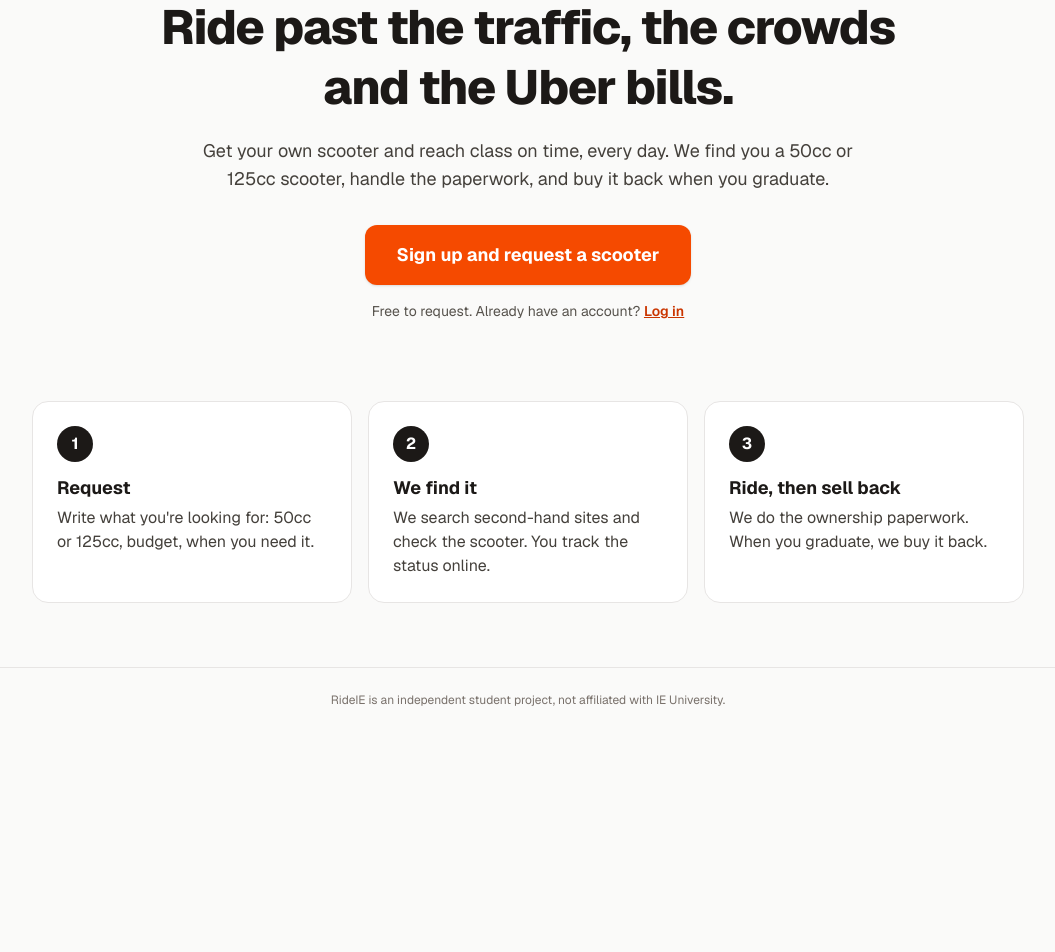
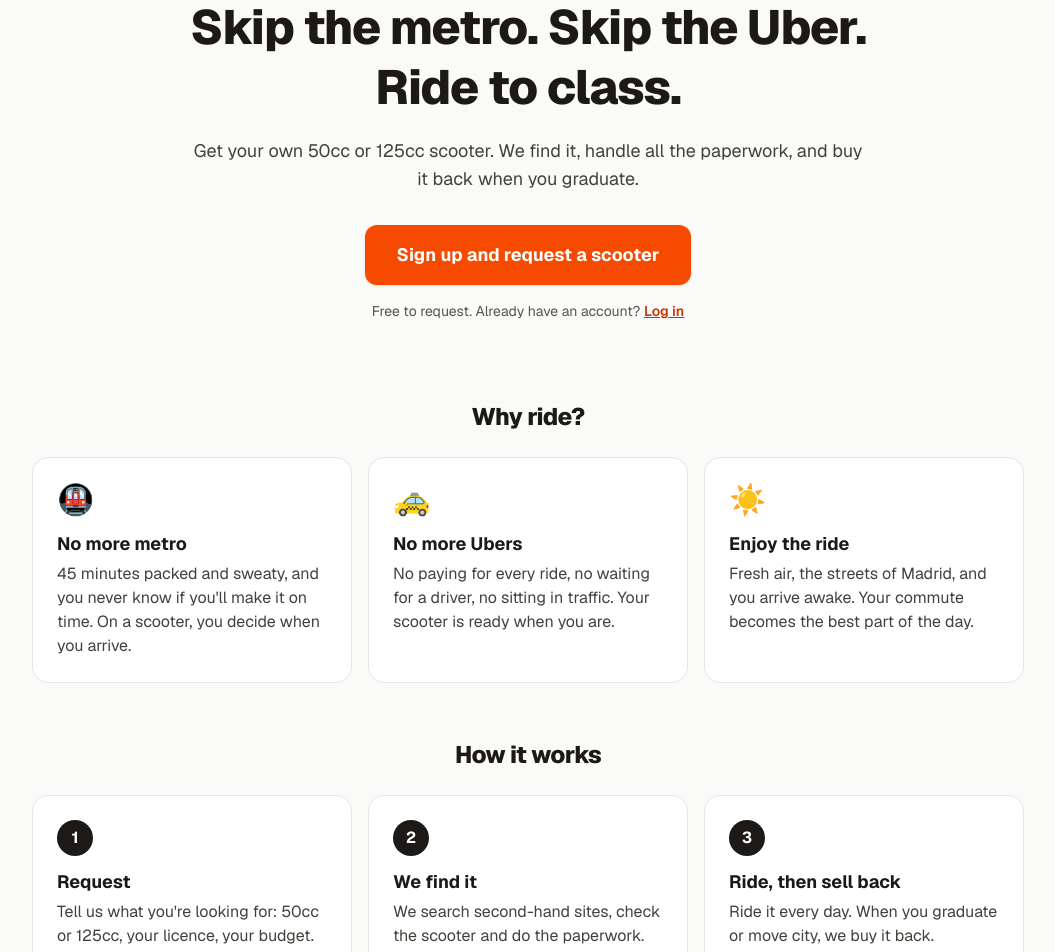
Before and after one commit to Albibike/rideie, a Next.js app: page / in a window 1280 px wide. Shown: the part 180-1132 px from the top of the page, without its empty margins (112-1167 px from the left). Before the commit the page ends 912 px from the top, so only its background shows below. Built offline with nearby package versions, Linux system fonts and the light colour scheme; no server answers.

Commit message:
Rework landing page around three benefits: skip the metro, skip the Uber, enjoy the ride
Co-Authored-By: Claude Opus 5.5 <noreply@anthropic.com>

```diff
--- a/src/app/layout.tsx
+++ b/src/app/layout.tsx
@@ -9,9 +9,9 @@ const geistSans = Geist({
 });
 
 export const metadata: Metadata = {
-  title: "RideIE: get a scooter for your commute to IE",
+  title: "RideIE: skip the metro, skip the Uber, ride to IE",
   description:
-    "RideIE helps IE students get a 50cc or 125cc scooter, paperwork included, so they skip the metro and reach class on time.",
+    "RideIE helps IE students get a scooter, paperwork included, so they skip metro and Uber and arrive on time.",
 };
 
 export default function RootLayout({ children }: LayoutProps<"/">) {
--- a/src/app/page.tsx
+++ b/src/app/page.tsx
@@ -9,11 +9,11 @@ export default function Home() {
           For IE students in Madrid
         </p>
         <h1 className="mx-auto max-w-3xl text-4xl font-extrabold leading-tight tracking-tight sm:text-5xl">
-          Ride past the traffic, the crowds and the Uber bills.
+          Skip the metro. Skip the Uber. Ride to class.
         </h1>
         <p className="mx-auto mt-5 max-w-2xl text-lg text-stone-700">
-          Get your own scooter and reach class on time, every day. We find you a 50cc or 125cc
-          scooter, handle the paperwork, and buy it back when you graduate.
+          Get your own 50cc or 125cc scooter. We find it, handle all the paperwork,
+          and buy it back when you graduate.
         </p>
         <Link
           href="/signup"
@@ -29,32 +29,66 @@ export default function Home() {
         </p>
       </section>
 
-      <section className="grid gap-4 pb-16 sm:grid-cols-3">
+      <section className="pb-14">
+        <h2 className="mb-6 text-center text-2xl font-extrabold tracking-tight">Why ride?</h2>
+        <div className="grid gap-4 sm:grid-cols-3">
+          {[
+            {
+              icon: "🚇",
+              title: "No more metro",
+              text: "45 minutes packed and sweaty, and you never know if you'll make it on time. On a scooter, you decide when you arrive.",
+            },
+            {
+              icon: "🚕",
+              title: "No more Ubers",
+              text: "No paying for every ride, no waiting for a driver, no sitting in traffic. Your scooter is ready when you are.",
+            },
+            {
+              icon: "☀️",
+              title: "Enjoy the ride",
+              text: "Fresh air, the streets of Madrid, and you arrive awake. Your commute becomes the best part of the day.",
+            },
+          ].map((item) => (
+            <div key={item.title} className="rounded-2xl border border-stone-200 bg-white p-6">
+              <div className="mb-3 text-3xl" aria-hidden="true">
+                {item.icon}
+              </div>
+              <h3 className="text-lg font-bold">{item.title}</h3>
+              <p className="mt-1 text-stone-700">{item.text}</p>
+            </div>
+          ))}
+        </div>
+      </section>
+
+      <section className="pb-16">
+        <h2 className="mb-6 text-center text-2xl font-extrabold tracking-tight">How it works</h2>
+        <div className="grid gap-4 sm:grid-cols-3">
           {[
             {
               step: "1",
               title: "Request",
-            text: "Write what you're looking for: 50cc or 125cc, budget, when you need it.",
+              text: "Tell us what you're looking for: 50cc or 125cc, your licence, your budget.",
             },
             {
               step: "2",
               title: "We find it",
-            text: "We search second-hand sites and check the scooter. You track the status online.",
+              text: "We search second-hand sites, check the scooter and do the paperwork. You track the status online.",
             },
             {
               step: "3",
               title: "Ride, then sell back",
-            text: "We do the ownership paperwork. When you graduate, we buy it back.",
+              text: "Ride it every day. When you graduate or move city, we buy it back.",
             },
           ].map((item) => (
             <div key={item.step} className="rounded-2xl border border-stone-200 bg-white p-6">
               <div className="mb-3 flex h-9 w-9 items-center justify-center rounded-full bg-stone-900 font-bold text-white">
                 {item.step}
               </div>
-            <h2 className="text-lg font-bold">{item.title}</h2>
+              <h3 className="text-lg font-bold">{item.title}</h3>
               <p className="mt-1 text-stone-700">{item.text}</p>
             </div>
           ))}
+        </div>
       </section>
     </div>
   );
```
Also changed, not shown: 1 other file (tests, documents, lock files or other folders). Lines whose indentation alone changed are shown as unchanged.
